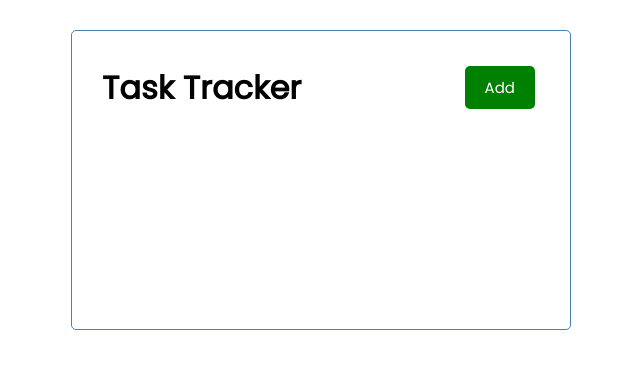
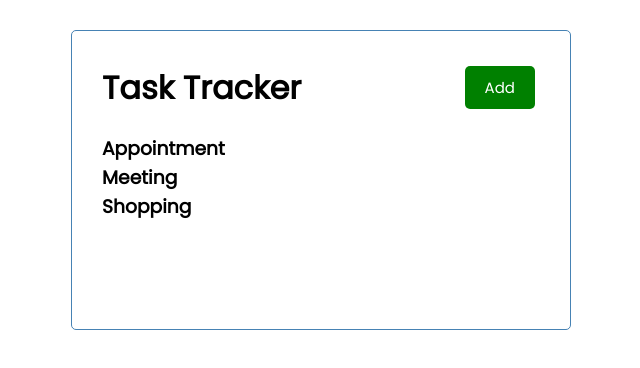
Before and after one commit to Alexbcampbell/react-task-tracker, a React (Create React App) app: page / in a window 1280 px wide. Shown: the top 368 px of the page, without its empty margins (319-959 px from the left). Built offline with nearby package versions, Linux system fonts and the light colour scheme.

Commit message:
add Tasks component, import to App js, map through array

```diff
--- a/src/App.js
+++ b/src/App.js
@@ -1,10 +1,12 @@
 import './App.css';
 import Header from './components/Header'
+import Tasks from './components/Tasks';
 
 function App() {
   return (
     <div className='container'>
      <Header />
+     <Tasks />
     </div>
   );
 }
--- /dev/null
+++ b/src/components/Tasks.js
@@ -0,0 +1,30 @@
+const tasks = [
+    {
+        id: 1,
+        text: 'Appointment',
+        day: 'April 5',
+        reminder: true,
+    },
+    {
+        id: 2,
+        text: 'Meeting',
+        day: 'April 12',
+        reminder: true,
+    },
+    {
+        id: 3,
+        text: 'Shopping',
+        day: 'April 11',
+        reminder: true,
+    }
+]
+
+const Tasks = () => {
+  return (
+    <>
+    {tasks.map((task) => (<h3>{task.text}</h3>))}
+    </>
+  )
+}
+
+export default Tasks
```
